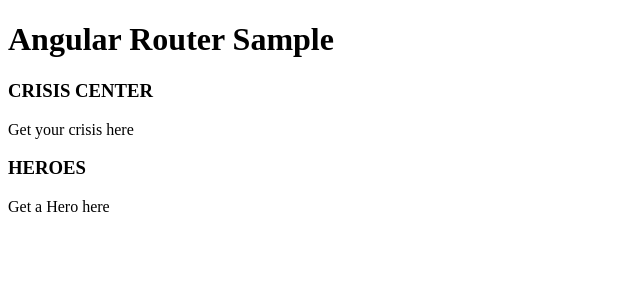
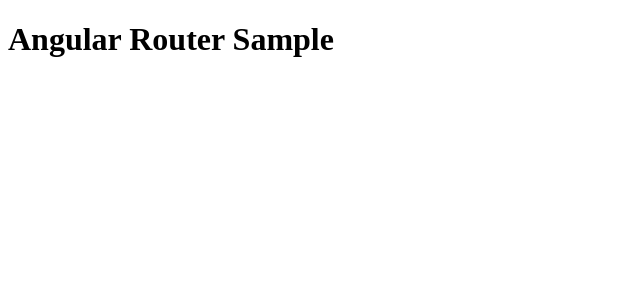
Before and after one commit to Madden20202-zz/angular-router, an Angular app: page / in a window 1280 px wide. Shown: the top 300 px of the page, without its empty margins (0-640 px from the left). Built offline with nearby package versions, Linux system fonts and the light colour scheme.

Commit message:
change to router-outlet

```diff
--- a/src/app/app.component.html
+++ b/src/app/app.component.html
@@ -1,3 +1,2 @@
 <h1>Angular Router Sample</h1>
-<app-crisis-list></app-crisis-list>
-<app-heroes-list></app-heroes-list>
+<router-outlet></router-outlet>
```
